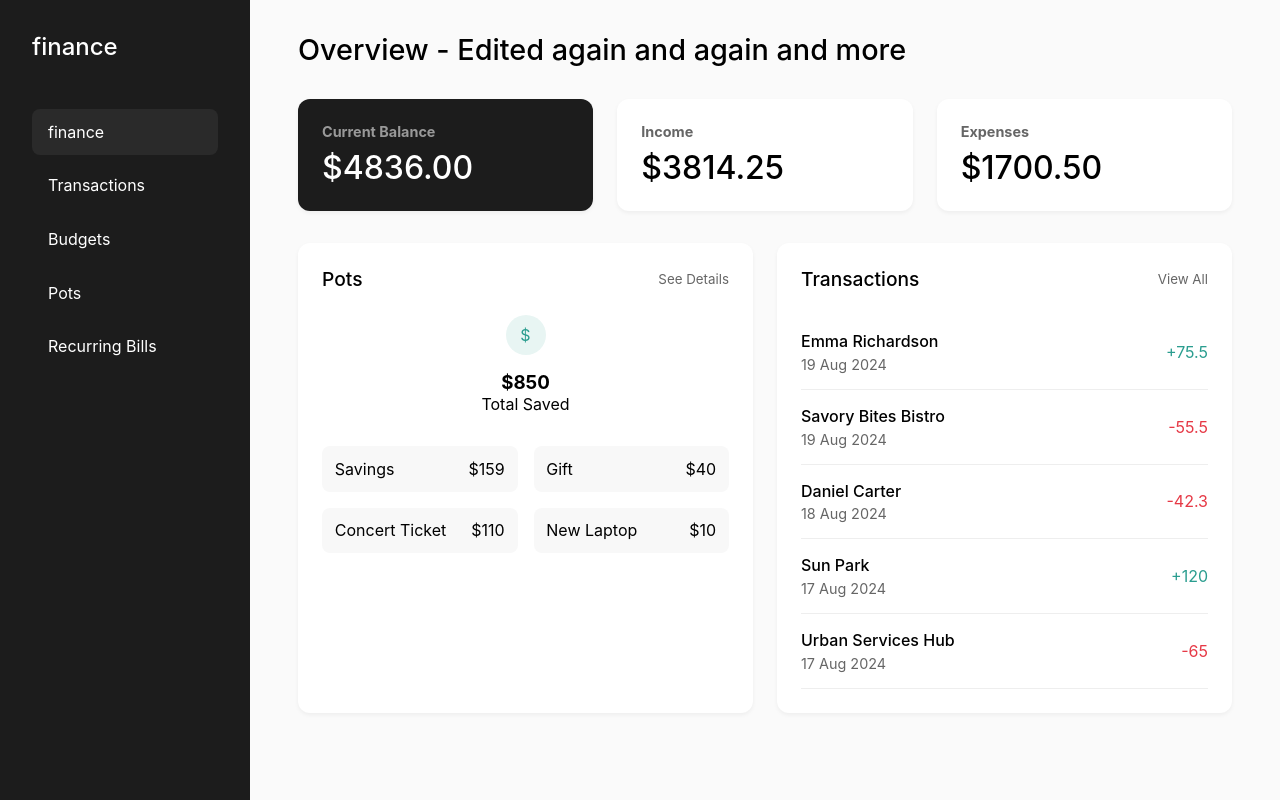
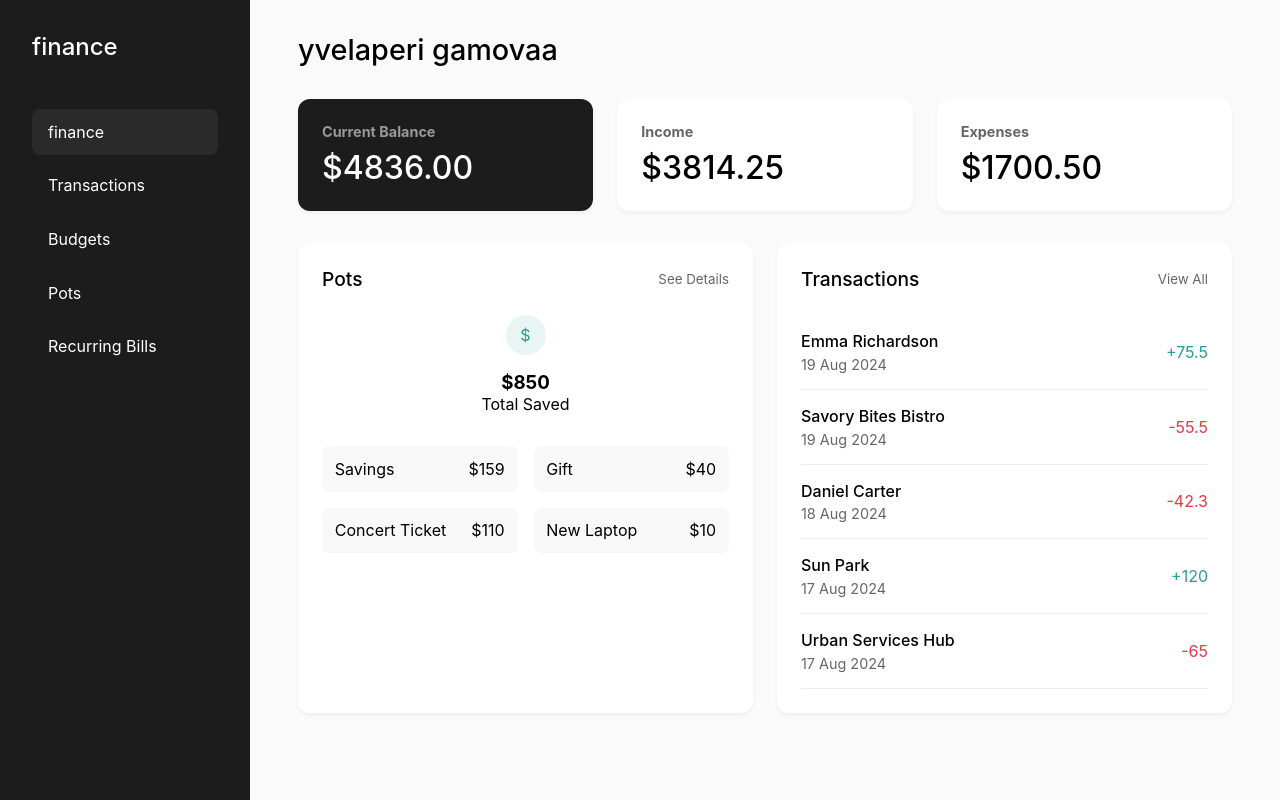
Before and after one commit to Levvani/PW-Final, a React (Create React App) app: page / in a window 1280 px wide. Built offline with nearby package versions, Linux system fonts and the light colour scheme.

Commit message:
testing agains preview9

```diff
--- a/src/App.js
+++ b/src/App.js
@@ -38,7 +38,7 @@ function App() {
       </nav>
 
       <main className="main-content">
-        <h2>Overview - Edited again and again and more</h2>
+        <h2>yvelaperi gamovaa</h2>
 
         <div className="balance-cards">
           <div className="balance-card current-balance">
```
Also changed, not shown: playwright.config.ts (+7 -0 lines).
